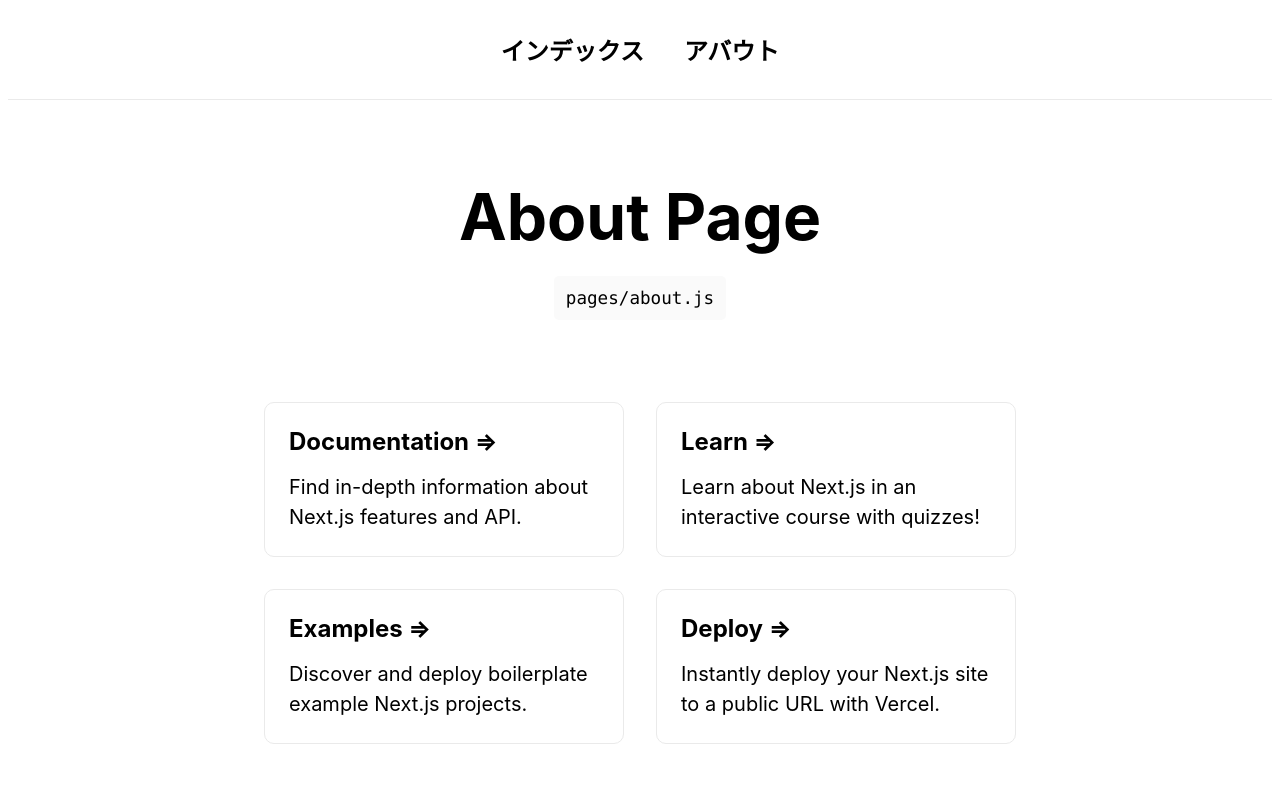
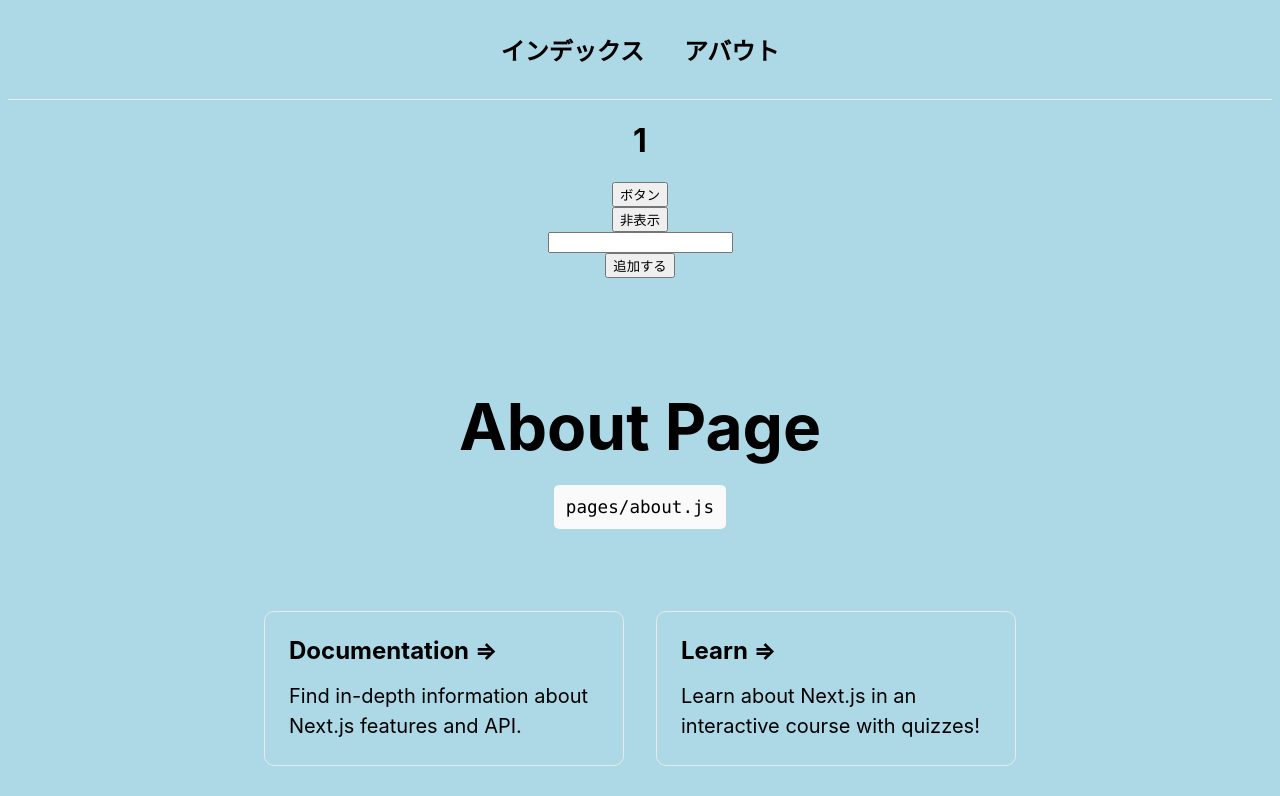
Before and after one commit to TomoyukiMatsuda/Nextjs_practice, a Next.js app: page /about in a window 1280 px wide. Shown: the top 796 px of the page. Built offline with nearby package versions, Linux system fonts and the light colour scheme.

Commit message:
#15 カスタムフックス

```diff
--- /dev/null
+++ b/src/hooks/useBgLightBlue.jsx
@@ -0,0 +1,13 @@
+import {useEffect} from "react";
+
+export const useBgLightBlue = () => {
+    // ライフサイクル マウント時、アンマウント時に走る
+    useEffect(() => {
+        // マウント時に走る
+        document.body.style.backgroundColor = "lightblue";
+        return () => {
+            // アンマウント時に走る
+            document.body.style.backgroundColor = "";
+        };
+    }, []);
+}
--- /dev/null
+++ b/src/hooks/useCounter.jsx
@@ -0,0 +1,21 @@
+// カウントアップのカスタムフック
+import {useCallback, useState} from "react";
+
+export const useCounter = () => {
+    const [count, setCount] = useState(1);
+    const [isShow, setIsShow] = useState(true);
+
+    // useCallback(コールバック関数, 依存配列); 再レンダリングを防ぐ
+    const handleClick = useCallback(() => {
+        // 前の状態を用いた処理をしたい場合はset~~(関数)とする
+        if (count < 10) {
+            setCount((prevCount) => prevCount + 1);
+        }
+    }, [count]);
+
+    const handleDisplay = useCallback(() => {
+        setIsShow((prevIsShow) => !prevIsShow);
+    }, []);
+
+    return { count, isShow, handleClick, handleDisplay };
+}
--- /dev/null
+++ b/src/hooks/useInputArr.jsx
@@ -0,0 +1,27 @@
+import { useCallback, useState } from "react";
+
+export const useInputArr = () => {
+    const [text, setText] = useState("");
+    const [array, setArray] = useState([]);
+
+    const handleChange = useCallback((e) => {
+        if (e.target.value.length > 6) {
+            alert("制限文字数以内にしようぜ");
+            return;
+        }
+        setText(e.target.value);
+    }, []);
+
+    const handleAdd = useCallback(() => {
+        setArray((prevArray) => {
+            if (prevArray.some((t) => t === text)) {
+                alert("すでに同じ要素あり");
+                return prevArray;
+            }
+            // js では破壊的メソッドは非推奨、破壊的挙動を避けるためにスプレッド公文を利用する
+            return [...prevArray, text]
+        });
+    }, [text]);
+
+    return { text, array, handleChange, handleAdd };
+}
--- a/src/pages/about.jsx
+++ b/src/pages/about.jsx
@@ -3,14 +3,39 @@
 import { Header } from 'src/components/Header'
 import { Main } from 'src/components/Main'
 import styles from 'src/styles/Home.module.css'
+import { useCounter } from "../hooks/useCounter";
+import { useBgLightBlue } from "../hooks/useBgLightBlue";
+import { useInputArr } from "../hooks/useInputArr";
 
 export default function About() {
-  return (
+    const { count, isShow, handleClick, handleDisplay } = useCounter();
+    const { text, array, handleAdd, handleChange } = useInputArr();
+    useBgLightBlue();
+
+    return (
     <div className={styles.container}>
       <Head>
         <title>About Page</title>
       </Head>
-      <Header />
+        <Head>
+            <title>Index Page</title>
+        </Head>
+        <Header />
+
+        {isShow ? <h1>{count}</h1> : null}
+        <button onClick={handleClick}>ボタン</button>
+        <button onClick={handleDisplay}>{isShow ? "非表示" : "表示"}</button>
+
+        <input type="text" value={text} onChange={handleChange} />
+        <button onClick={handleAdd}>追加する</button>
+        <ul>
+            {array.map(item => {
+                return (
+                    <li key={item}>{item}</li>
+                )
+            })}
+        </ul>
+
       <Main root="about" />
       <Footer />
     </div>
```
Also changed, not shown: src/pages/index.jsx (+10 -51 lines).
